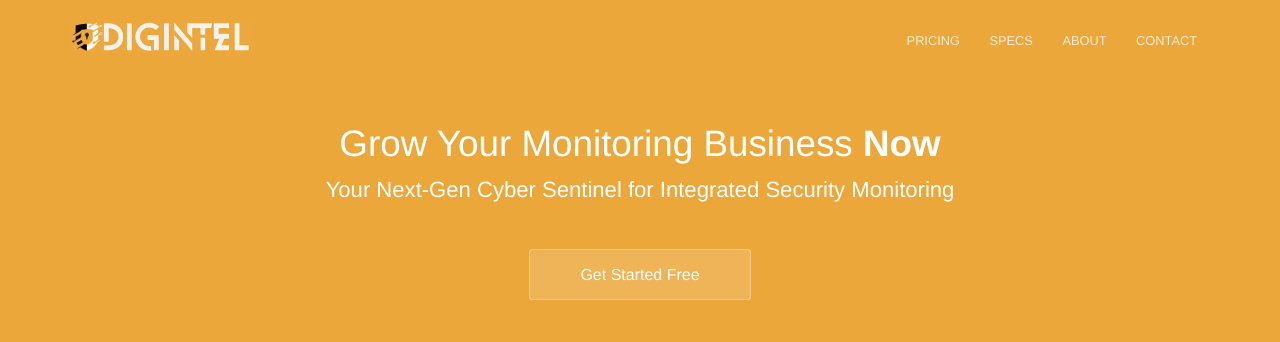
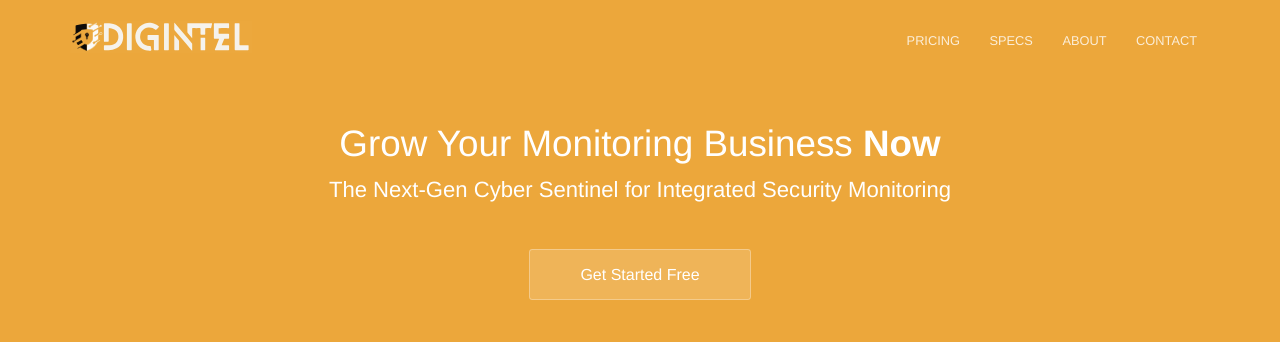
Before and after one commit to Josh-moreton/Josh-moreton.github.io, a Jekyll site: the page built from index.html, in a window 1280 px wide and 900 px high. Shown: the top 342 px of the window. Built offline with Jekyll 4.4.1, drawn with Linux system fonts in a browser that asks for light colours.

Commit message:
changing image types on landing

```diff
--- a/index.html
+++ b/index.html
@@ -5,7 +5,7 @@
 <section class="hero">
 	<div class="text-container">
 		<h1 class="editable">Grow Your Monitoring Business <strong>Now</strong></h1>
-		<p class="subtext editable">Your Next-Gen Cyber Sentinel for Integrated Security Monitoring</p>
+		<p class="subtext editable">The Next-Gen Cyber Sentinel for Integrated Security Monitoring</p>
 		<div class="cta button alt"><a href="{{ site.baseurl }}/contact/">Get Started Free</a></div>
 		<div>
 			<img src="{{ site.baseurl }}/images/dashboard.webp" alt="Screenshot" class="screenshot editable" />
@@ -17,7 +17,7 @@
 	<section>
 		<div class="container flex">
 			<div class="image">
-				<img src="{{ site.baseurl }}/images/landing-page/Bridge the Gap 08OCT2023.webp" alt="Screenshot" class="screenshot editable" />
+				<img src="{{ site.baseurl }}/images/landing-page/Bridge the Gap 08OCT2023.webp" width="640" height="360" alt="Bridge The Gap">
 			</div>
 			<div class="text editable">
 				<h2>Transform <strong>Your</strong> Security Approach</h2>
```
